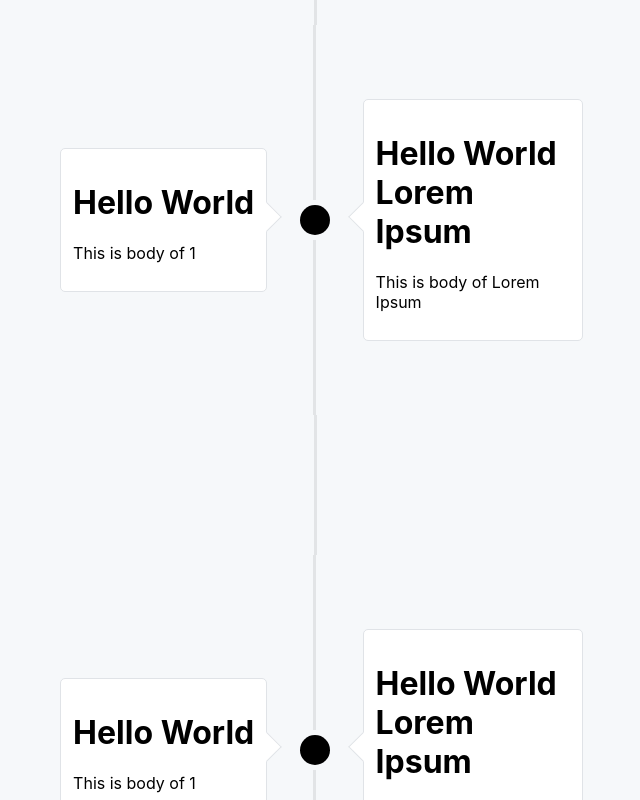
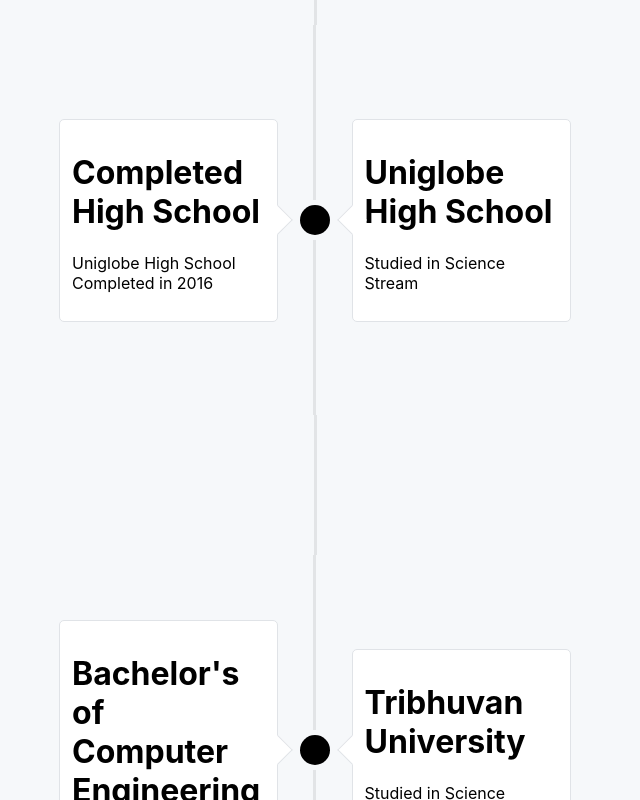
Before and after one commit to niranjanblank/my-personal-website, a React (Create React App) app: page / in a window 1280 px wide. Shown: the part 520-1320 px from the top of the page, without its empty margins (325-965 px from the left). Built offline with nearby package versions, Linux system fonts and the light colour scheme.

Commit message:
arrow showing in bubble fixed

```diff
--- a/src/components/ArrowedContainer/styles.module.css
+++ b/src/components/ArrowedContainer/styles.module.css
@@ -3,7 +3,9 @@
     display: flex;
     flex-direction: row;
     align-items: center;
-    justify-content: center;
+    position: relative;
+    margin-left:10px;
+    margin-right: 10px;
 }
 
 .arrowed_container {
@@ -13,9 +15,10 @@
     border-radius: 5px;
     max-width: 200px;
     height:fit-content;
+
 }
 
-.left_arrow{
+.left_arrow::after{
     border: 1px #e0e3e7 solid;
     background-color: white;
     transform: rotate(45deg) translateX(-15px);
@@ -23,16 +26,21 @@
     width: 20px;
     border-left: 0px;
     border-bottom: 0px;
-    margin-top: 15px;
+    position: absolute;
+    right:-21px;
+    content: ' ';
 }
 
-.right_arrow{
+.right_arrow::before{
+    content: ' ';
     border: 1px #e0e3e7 solid;
     background-color: white;
     transform: rotate(-45deg) translateX(15px);
-    width:40px;
+    width:20px;
     height:20px;
     border-right: 0px;
     border-bottom: 0px;
-    margin-top:15px;
+    left:-21px;
+    position: absolute;
+
 }
--- a/src/components/TimeLine/Items/index.js
+++ b/src/components/TimeLine/Items/index.js
@@ -2,20 +2,19 @@
 import Circle from "../Circle"
 import Line from "../Line/Line"
 import styles from "./styles.module.css"
-const Items = () => {
+const Items = (props) => {
     return (
         <div className={styles.item_container}>
             <div className={styles.left_item}>
-                <ArrowedContainer title="Hello World" body="This is body of 1" type="left"/>
+                {props.leftItem}
             </div>
             <div className={styles.center_item}>
                 <Line height="175px"/>
                 <Circle/>
                 <Line height="175px"/>
-
             </div>
             <div className={styles.right_item}>
-                <ArrowedContainer title="Hello World Lorem Ipsum" body="This is body of Lorem Ipsum" type="right"/>
+                {props.rightItem}
             </div>
 
         </div>
--- a/src/components/TimeLine/index.js
+++ b/src/components/TimeLine/index.js
@@ -1,4 +1,5 @@
 
+import ArrowedContainer from '../ArrowedContainer'
 import Items from './Items'
 import Line from './Line/Line'
 import styles from './styles.module.css'
@@ -8,10 +9,24 @@
         <div className={styles.timeline_background}>
 
             <Line height="60px"/>
-                <Items/>
+                <Items
+                leftItem = {
+                    (<ArrowedContainer title="Completed High School" body="Uniglobe High School Completed in 2016" type="left"/>)
+                }
+                rightItem = {
+                    (<ArrowedContainer title="Uniglobe High School" body="Studied in Science Stream" type="right"/>)
+                }
+                />
             <Line height="80px"/>
             <Line height="60px"/>
-                <Items/>
+            <Items
+                leftItem = {
+                    (<ArrowedContainer title="Bachelor's of Computer Engineering" body="Tribhuvan University" type="left"/>)
+                }
+                rightItem = {
+                    (<ArrowedContainer title="Tribhuvan University" body="Studied in Science Stream" type="right"/>)
+                }
+                />
             <Line height="80px"/>
             <Line height="60px"/>
                 <Items/>
```
